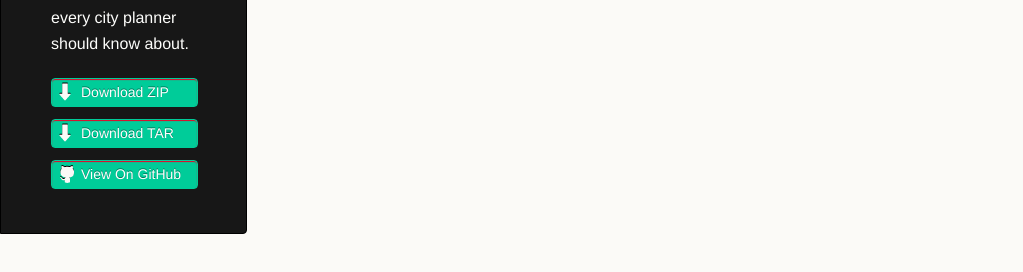
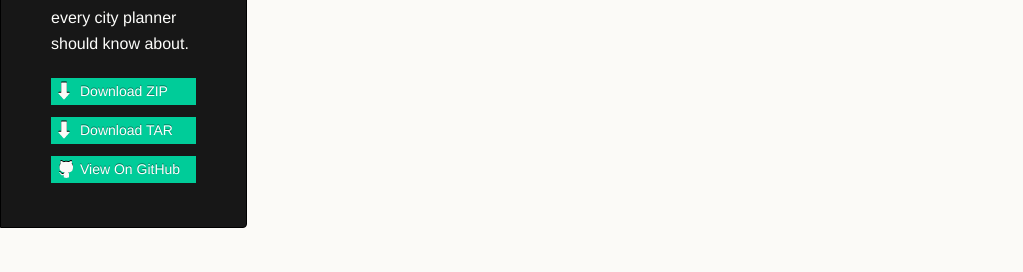
Before and after one commit to rebeccawilliams/OpenCityPlanningData, a plain HTML site: page index.html in a window 1280 px wide. Shown: the part 252-524 px from the top of the page, without its empty margins (0-1023 px from the left). Drawn offline with Linux system fonts and the light colour scheme.

Commit message:
Update styles.css

```diff
--- a/stylesheets/styles.css
+++ b/stylesheets/styles.css
@@ -279,11 +279,11 @@ header li {
   background: -ms-linear-gradient(top, #00CC99 0%,#00CC99 100%);
   background: linear-gradient(top, #00CC99 0%,#00CC99 100%);
 
-	border-radius:4px;
-  border:1px solid #00CC99;
+	border-radius:0px;
+  border:0px solid #00CC99;
 
-	-webkit-box-shadow: inset 0px 1px 1px 0 rgba(233,2,38, 1);
-	box-shadow: inset 0px 1px 1px 0 rgba(233,2,38, 1);
+	-webkit-box-shadow: inset 0px 0px 0px 0 rgba(233,2,38, 1);
+	box-shadow: inset 0px 0px 0px 0 rgba(233,2,38, 1);
 
 }
 
```
